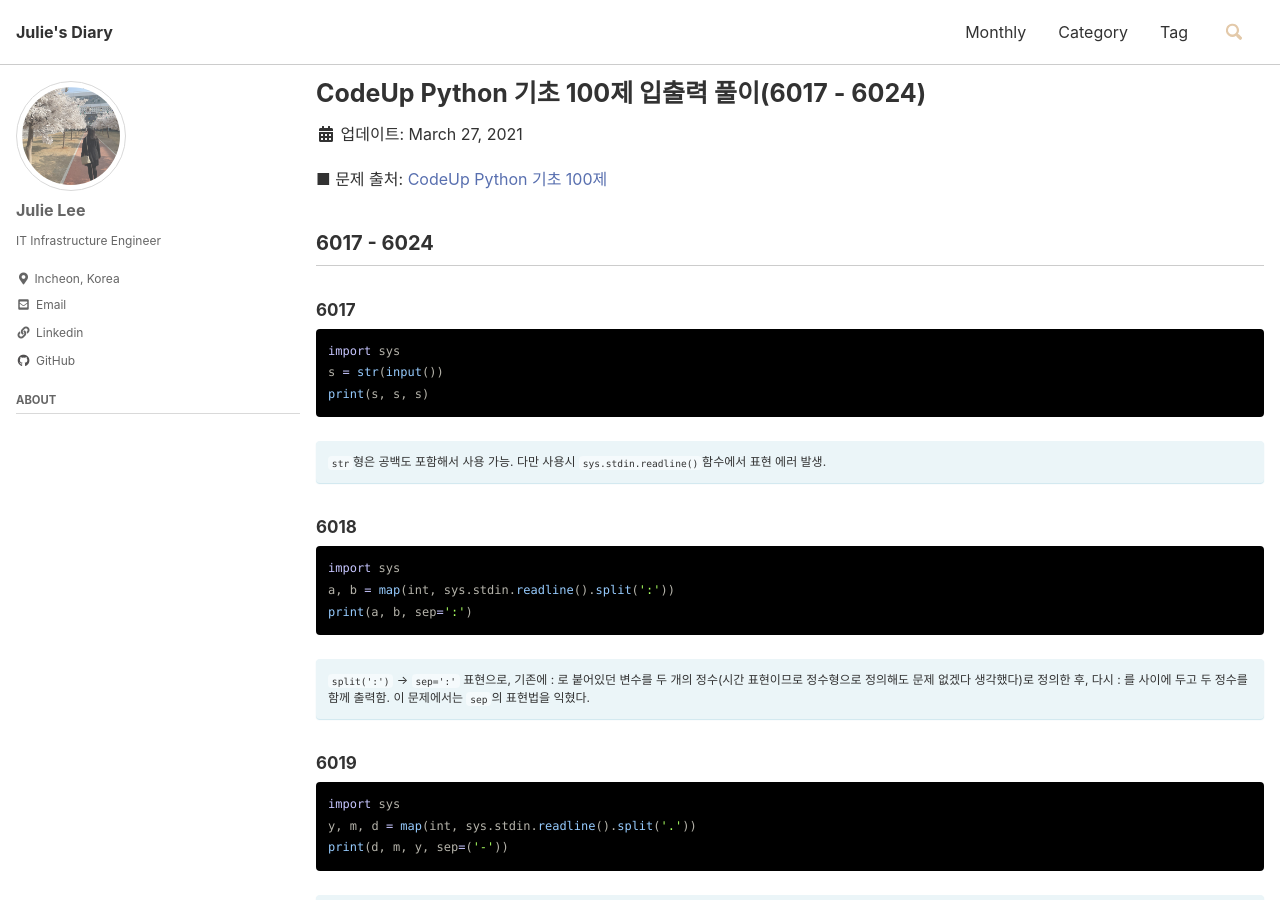
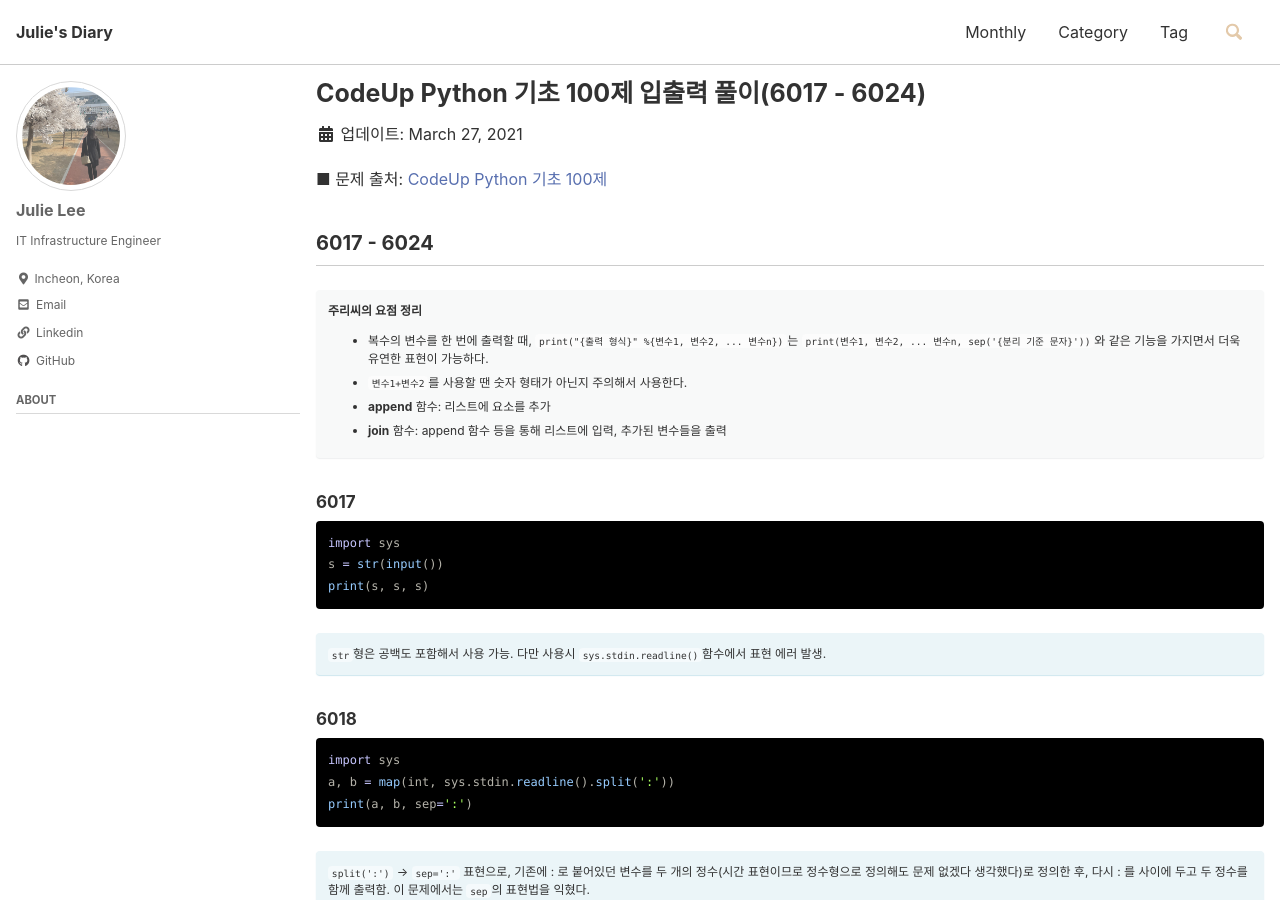
Before and after one commit to smilejulie0812/smilejulie0812.github.io, a Jekyll site: the page built from _posts/2021-03-27-codeup003.md, in a window 1280 px wide and 900 px high. Built offline with Jekyll 4.4.1, drawn with Linux system fonts in a browser that asks for light colours; cached includes are drawn as plain includes.

Commit message:
Update 2021-03-27-codeup003.md

````diff
--- a/_posts/2021-03-27-codeup003.md
+++ b/_posts/2021-03-27-codeup003.md
@@ -13,6 +13,17 @@ sidebar:
 ■ 문제 출처: [CodeUp Python 기초 100제](https://codeup.kr/problemsetsol.php?psid=33)
 
 ## 6017 - 6024
+{% capture notice-2 %}
+#### 주리씨의 요점 정리
+* 복수의 변수를 한 번에 출력할 때, `print("{출력 형식}" %{변수1, 변수2, ... 변수n})`는 `print(변수1, 변수2, ... 변수n, sep('{분리 기준 문자}'))`와 같은 기능을 가지면서 더욱 유연한 표현이 가능하다.
+* `변수1+변수2`를 사용할 땐 숫자 형태가 아닌지 주의해서 사용한다.
+* **append** 함수: 리스트에 요소를 추가
+* **join** 함수: append 함수 등을 통해 리스트에 입력, 추가된 변수들을 출력
+{% endcapture %}
+
+<div class="notice">
+  {{ notice-2 | markdownify }}
+</div>
 
 #### 6017
 ```python
````
